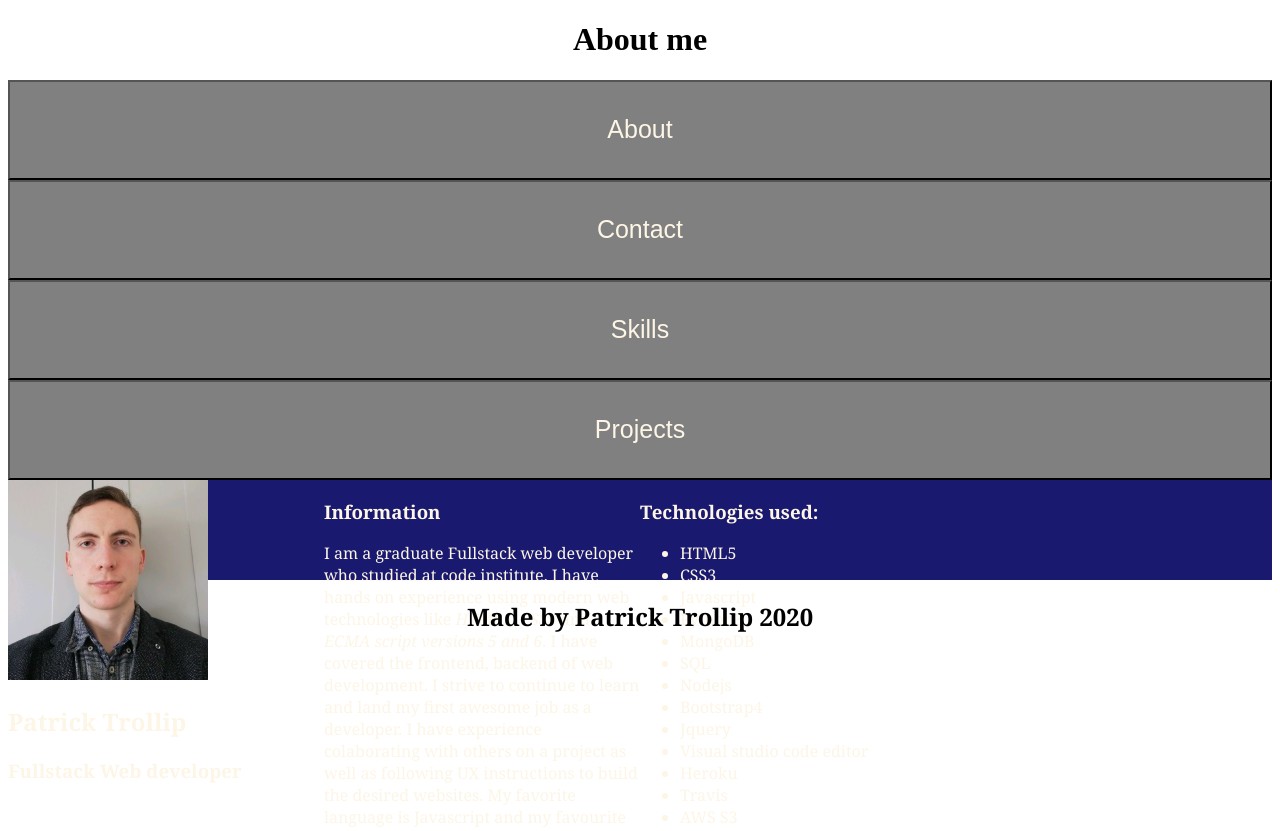
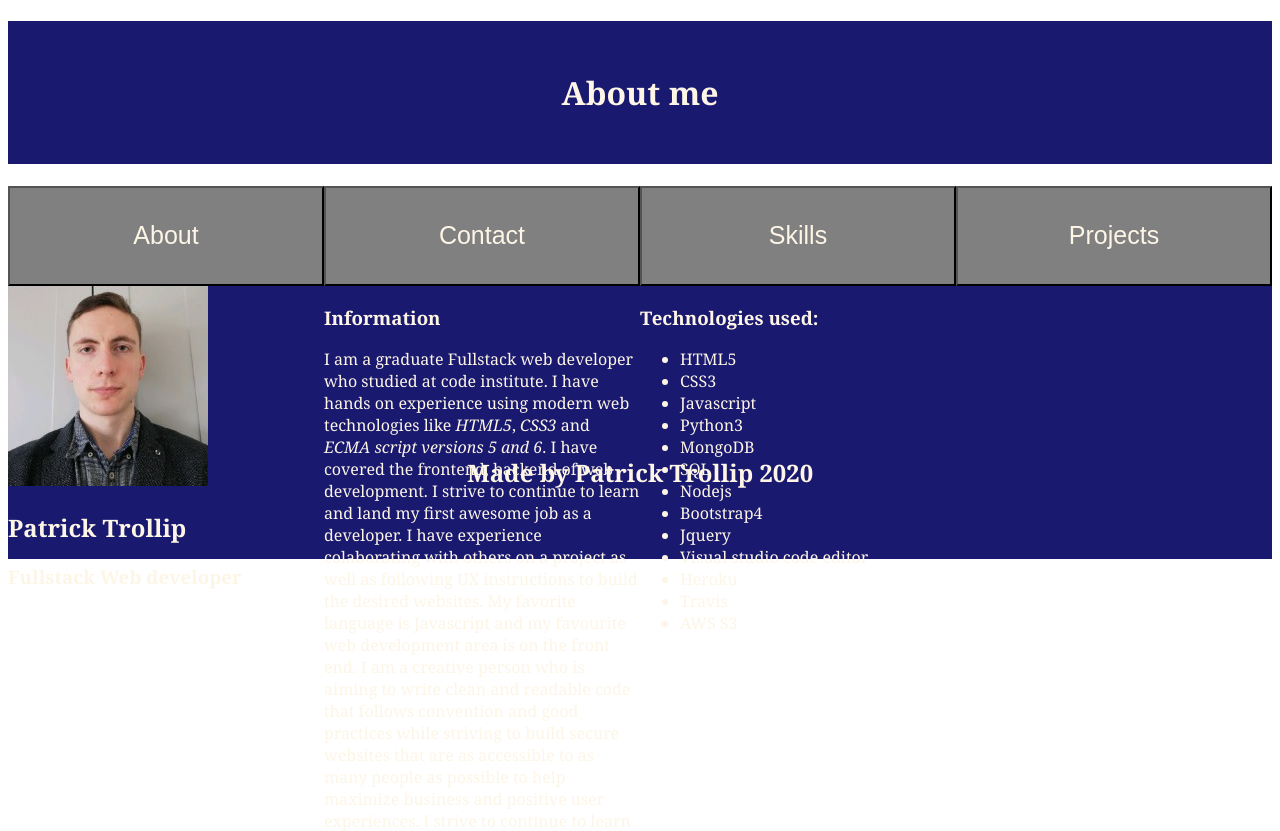
Before and after one commit to Patoman90/Patoman90-Patrick-Trollip-s-Portfollio, a plain HTML site: page index.html in a window 1280 px wide. Shown: the top 831 px of the page. Drawn offline with Linux system fonts and the light colour scheme.

Commit message:
Changed the nav to display grid for better layout

```diff
--- a/CSS/style.css
+++ b/CSS/style.css
@@ -10,19 +10,17 @@
 }
 
 header > h1{
-    grid-column-start: 1;
-    grid-column-end: 4;
-    grid-row-start: 1;
-    grid-row-end: 2;
+    background-color: midnightblue;
+    color:oldlace;
+    font-family: Georgia, 'Times New Roman', Times, serif;
     text-align: center;
-
+    padding-top: 50px;
+    padding-bottom: 50px;
 }
 
 header > nav{
-    grid-column-start: 1;
-    grid-column-end: 4;
-    grid-row-start: 2;
-    grid-row-end: 3;
+display: grid;
+grid-template-columns: repeat(4, 1fr);
 }
 
 button {
@@ -54,6 +52,10 @@ a {
 /**/
 
 footer {
+    background-color: midnightblue;
+    color:oldlace;
+    font-family: Georgia, 'Times New Roman', Times, serif;
     text-align: center;
-    font-family: Georgia, 'Times New Roman', Times, serif;
+    padding-top: 50px;
+    padding-bottom: 50px;
 }
```
